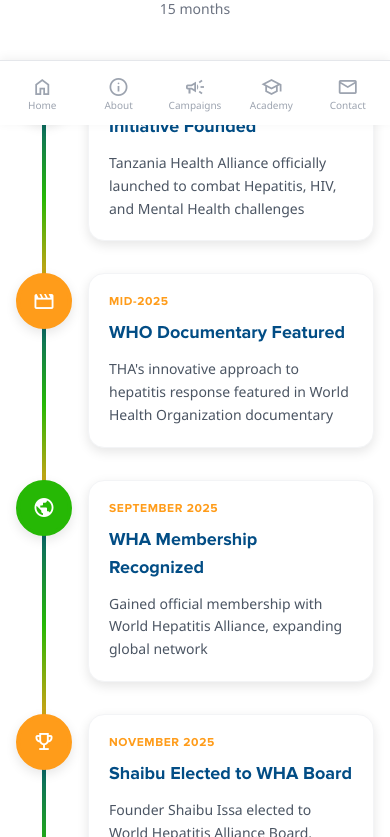
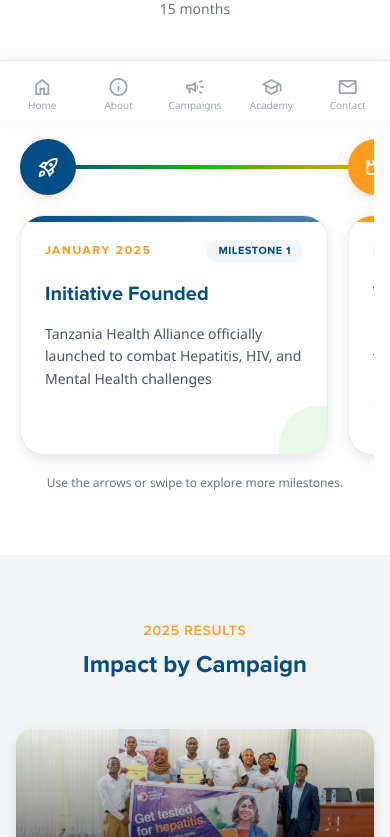
Before and after one commit to zayqu/tha-website, a React (Vite) app: page /impact in a window 390 px wide. Shown: the part 719-1556 px from the top of the page. Built offline with nearby package versions, Linux system fonts and the light colour scheme; no server answers; a web font is replaced by a local one.

Commit message:
Add creative Journey carousel controls (#40)
Make the Admin-managed Journey a responsive horizontal carousel with clear navigation, progress feedback, and THA-branded milestone cards.

```diff
--- a/src/components/JourneyTimeline.jsx
+++ b/src/components/JourneyTimeline.jsx
@@ -1,3 +1,4 @@
+import { useCallback, useEffect, useRef, useState } from 'react';
 import { Icon } from './Icon';
 
 const COLOR_STYLES = {
@@ -6,7 +7,74 @@ const COLOR_STYLES = {
   accent: 'border-accent bg-accent text-white',
 };
 
+const CARD_ACCENTS = {
+  primary: 'from-primary to-primary/70',
+  secondary: 'from-secondary to-secondary/70',
+  accent: 'from-accent to-accent/70',
+};
+
 export function JourneyTimeline({ milestones }) {
+  const viewportRef = useRef(null);
+  const [activeIndex, setActiveIndex] = useState(0);
+  const [canGoBack, setCanGoBack] = useState(false);
+  const [canGoForward, setCanGoForward] = useState(false);
+  const [progress, setProgress] = useState(0);
+
+  const updateNavigation = useCallback(() => {
+    const viewport = viewportRef.current;
+    if (!viewport) return;
+
+    const items = Array.from(viewport.querySelectorAll('[data-journey-item]'));
+    const maxScrollLeft = Math.max(0, viewport.scrollWidth - viewport.clientWidth);
+    const scrollLeft = viewport.scrollLeft;
+    const nearestIndex = items.reduce((nearest, item, index) => (
+      Math.abs(item.offsetLeft - scrollLeft) < Math.abs(items[nearest]?.offsetLeft - scrollLeft)
+        ? index
+        : nearest
+    ), 0);
+
+    setActiveIndex(nearestIndex);
+    setCanGoBack(scrollLeft > 4);
+    setCanGoForward(scrollLeft < maxScrollLeft - 4);
+    setProgress(maxScrollLeft > 0 ? (scrollLeft / maxScrollLeft) * 100 : 100);
+  }, []);
+
+  useEffect(() => {
+    const viewport = viewportRef.current;
+    if (!viewport) return undefined;
+
+    const handleScroll = () => window.requestAnimationFrame(updateNavigation);
+    const resizeObserver = new ResizeObserver(updateNavigation);
+
+    viewport.addEventListener('scroll', handleScroll, { passive: true });
+    resizeObserver.observe(viewport);
+    updateNavigation();
+
+    return () => {
+      viewport.removeEventListener('scroll', handleScroll);
+      resizeObserver.disconnect();
+    };
+  }, [milestones?.length, updateNavigation]);
+
+  const moveJourney = (direction) => {
+    const viewport = viewportRef.current;
+    if (!viewport) return;
+
+    const items = Array.from(viewport.querySelectorAll('[data-journey-item]'));
+    const targetIndex = Math.min(
+      Math.max(activeIndex + direction, 0),
+      items.length - 1,
+    );
+    const target = items[targetIndex];
+
+    if (target) {
+      viewport.scrollTo({
+        left: target.offsetLeft,
+        behavior: 'smooth',
+      });
+    }
+  };
+
   if (!milestones?.length) {
     return (
       <div className="rounded-2xl border border-gray-200 bg-white p-8 text-center text-gray-500">
@@ -16,30 +84,99 @@ export function JourneyTimeline({ milestones }) {
   }
 
   return (
-    <div className="min-w-0 max-w-full" aria-label="THA journey timeline">
-      <ol className="relative grid min-w-0 grid-cols-1 gap-8 lg:grid-cols-6 lg:gap-4">
+    <section className="min-w-0 max-w-full" aria-label="THA journey timeline">
+      <div className="mb-6 flex items-center justify-between gap-4">
+        <div className="min-w-0 flex-1">
+          <div className="mb-2 flex items-center justify-between gap-3 text-xs font-bold uppercase tracking-[0.16em] text-primary">
+            <span>Explore our journey</span>
+            <span className="shrink-0" aria-live="polite">
+              {activeIndex + 1} / {milestones.length}
+            </span>
+          </div>
+          <div className="h-1.5 overflow-hidden rounded-full bg-primary/10" aria-hidden="true">
+            <div
+              className="h-full rounded-full bg-gradient-to-r from-primary via-secondary to-accent transition-[width] duration-300"
+              style={{ width: `${progress}%` }}
+            />
+          </div>
+        </div>
+
+        <div className="flex shrink-0 items-center gap-2">
+          <button
+            type="button"
+            onClick={() => moveJourney(-1)}
+            disabled={!canGoBack}
+            className="group inline-flex h-11 w-11 items-center justify-center rounded-full border border-primary/20 bg-white text-primary shadow-card transition hover:-translate-y-0.5 hover:border-primary hover:bg-primary hover:text-white hover:shadow-elevated focus-visible:outline-none focus-visible:ring-2 focus-visible:ring-primary focus-visible:ring-offset-2 disabled:cursor-not-allowed disabled:opacity-35 disabled:hover:translate-y-0 disabled:hover:border-primary/20 disabled:hover:bg-white disabled:hover:text-primary disabled:hover:shadow-card"
+            aria-label="View previous journey milestone"
+          >
+            <Icon name="chevron_left" size={26} color="currentColor" />
+          </button>
+          <button
+            type="button"
+            onClick={() => moveJourney(1)}
+            disabled={!canGoForward}
+            className="group inline-flex h-11 w-11 items-center justify-center rounded-full border border-primary/20 bg-white text-primary shadow-card transition hover:-translate-y-0.5 hover:border-primary hover:bg-primary hover:text-white hover:shadow-elevated focus-visible:outline-none focus-visible:ring-2 focus-visible:ring-primary focus-visible:ring-offset-2 disabled:cursor-not-allowed disabled:opacity-35 disabled:hover:translate-y-0 disabled:hover:border-primary/20 disabled:hover:bg-white disabled:hover:text-primary disabled:hover:shadow-card"
+            aria-label="View next journey milestone"
+          >
+            <Icon name="chevron_right" size={26} color="currentColor" />
+          </button>
+        </div>
+      </div>
+
+      <div
+        ref={viewportRef}
+        className="max-w-full overflow-x-auto scroll-smooth pb-3 [scrollbar-width:none] [&::-webkit-scrollbar]:hidden"
+        tabIndex="0"
+        role="region"
+        aria-label="Journey milestones carousel"
+      >
+        <ol className="relative flex min-w-full snap-x snap-mandatory gap-5 px-1">
           {milestones.map((item, index) => (
             <li
               key={item.id || `${item.month}-${index}`}
-              className="relative grid min-w-0 grid-cols-[3.5rem_minmax(0,1fr)] gap-4 lg:block lg:pt-1"
+              data-journey-item
+              className="relative min-w-0 shrink-0 basis-[88%] snap-start pt-1 sm:basis-[calc(50%-0.625rem)] xl:basis-[calc(33.333%-0.875rem)]"
             >
-              {index < milestones.length - 1 && (
+              {index < milestones.length - 1 ? (
                 <div
-                  className="pointer-events-none absolute bottom-[-3.75rem] left-7 top-7 w-1 -translate-x-1/2 bg-gradient-to-b from-primary via-secondary to-accent lg:bottom-auto lg:left-7 lg:top-8 lg:h-1 lg:w-[calc(100%+1rem)] lg:translate-x-0 lg:-translate-y-1/2 lg:bg-gradient-to-r"
+                  className="pointer-events-none absolute left-7 top-8 h-1 w-[calc(100%+1.25rem)] -translate-y-1/2 bg-gradient-to-r from-primary via-secondary to-accent"
                   aria-hidden="true"
                 />
-              )}
-              <div className={`relative z-10 flex h-14 w-14 items-center justify-center rounded-full border-4 shadow-card lg:mb-5 ${COLOR_STYLES[item.color] || COLOR_STYLES.primary}`}>
+              ) : null}
+
+              <div className={`relative z-10 mb-5 flex h-14 w-14 items-center justify-center rounded-full border-4 shadow-card ${COLOR_STYLES[item.color] || COLOR_STYLES.primary}`}>
                 <Icon name={item.icon || 'flag'} size={23} color="white" />
               </div>
-              <article className="min-w-0 rounded-2xl border border-gray-100 bg-white p-5 shadow-card transition hover:-translate-y-1 hover:shadow-elevated lg:p-4">
-                <p className="text-xs font-bold uppercase tracking-wider text-accent">{item.month}</p>
-                <h3 className="mt-2 break-words text-lg font-bold text-primary lg:text-base">{item.milestone}</h3>
-                <p className="mt-3 text-sm leading-relaxed text-gray-600">{item.description}</p>
+
+              <article className="group relative min-h-[15rem] min-w-0 overflow-hidden rounded-3xl border border-primary/10 bg-white p-6 shadow-card transition duration-300 hover:-translate-y-1 hover:shadow-elevated">
+                <div
+                  className={`absolute inset-x-0 top-0 h-1.5 bg-gradient-to-r ${CARD_ACCENTS[item.color] || CARD_ACCENTS.primary}`}
+                  aria-hidden="true"
+                />
+                <div className="mb-5 flex items-center justify-between gap-3">
+                  <p className="text-xs font-bold uppercase tracking-[0.14em] text-accent">
+                    {item.month}
+                  </p>
+                  <span className="rounded-full bg-primary/5 px-3 py-1 text-[0.68rem] font-bold uppercase tracking-wider text-primary">
+                    Milestone {index + 1}
+                  </span>
+                </div>
+                <h3 className="break-words text-xl font-bold leading-tight text-primary">
+                  {item.milestone}
+                </h3>
+                <p className="mt-4 text-sm leading-relaxed text-gray-600">
+                  {item.description}
+                </p>
+                <div className="absolute bottom-0 right-0 h-20 w-20 translate-x-8 translate-y-8 rounded-full bg-secondary/10 transition-transform duration-300 group-hover:scale-125" aria-hidden="true" />
               </article>
             </li>
           ))}
-      </ol>
-    </div>
+        </ol>
+      </div>
+
+      <p className="mt-2 text-center text-xs text-gray-500 sm:hidden">
+        Use the arrows or swipe to explore more milestones.
+      </p>
+    </section>
   );
 }
```
